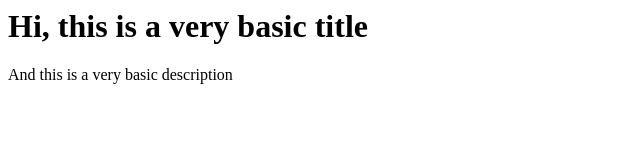
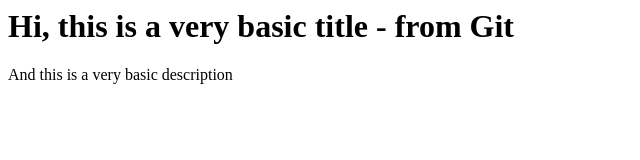
Before and after one commit to Ionnutz/simple-html-website, a plain HTML site: page index.html in a window 1280 px wide. Shown: the whole page, without its empty margins (0-640 px from the left). Drawn offline with Linux system fonts and the light colour scheme.

Commit message:
Update index.html

```diff
--- a/index.html
+++ b/index.html
@@ -1,2 +1,2 @@
-<h1>Hi, this is a very basic title</h1>
+<h1>Hi, this is a very basic title - from Git</h1>
 <p>And this is a very basic description</p>
```
